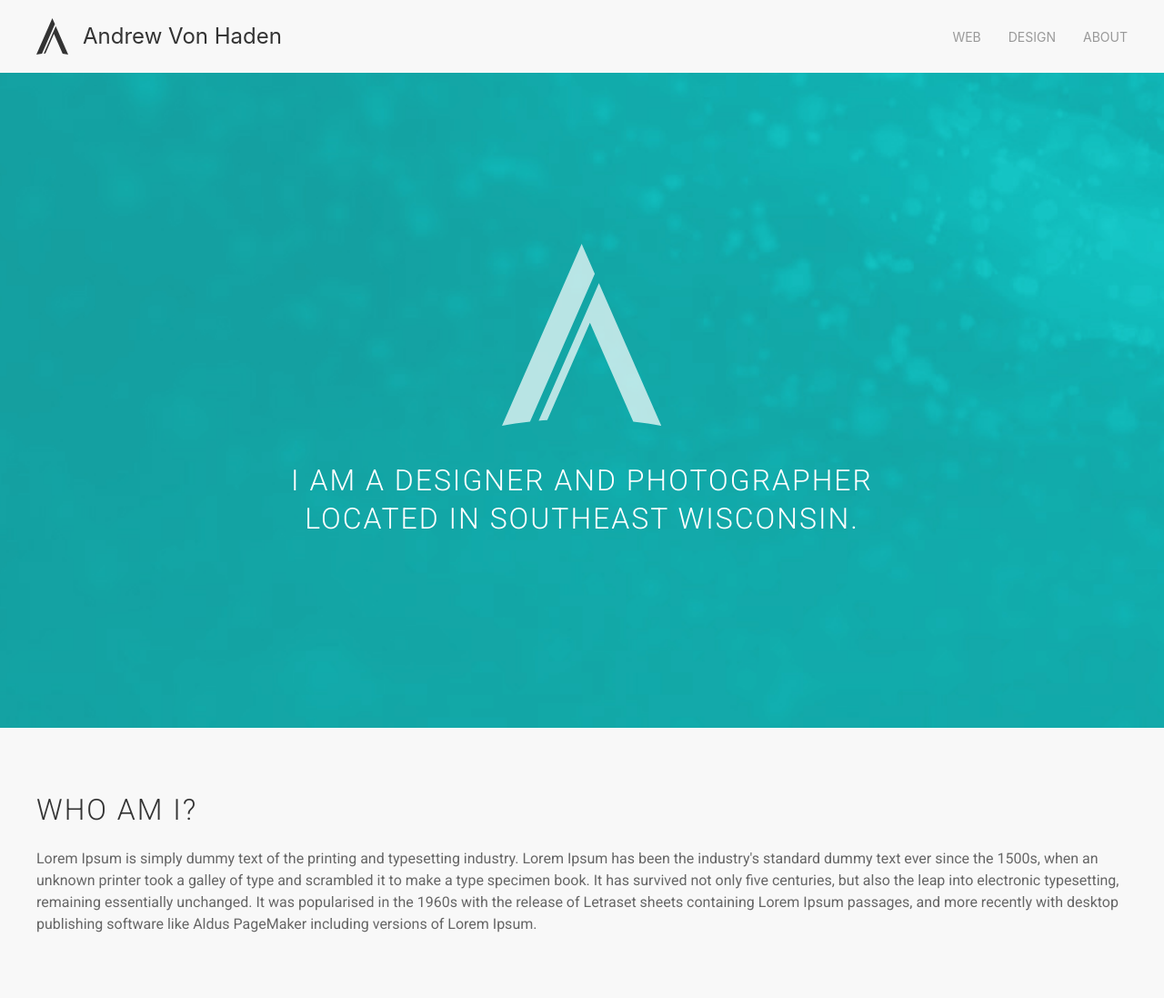
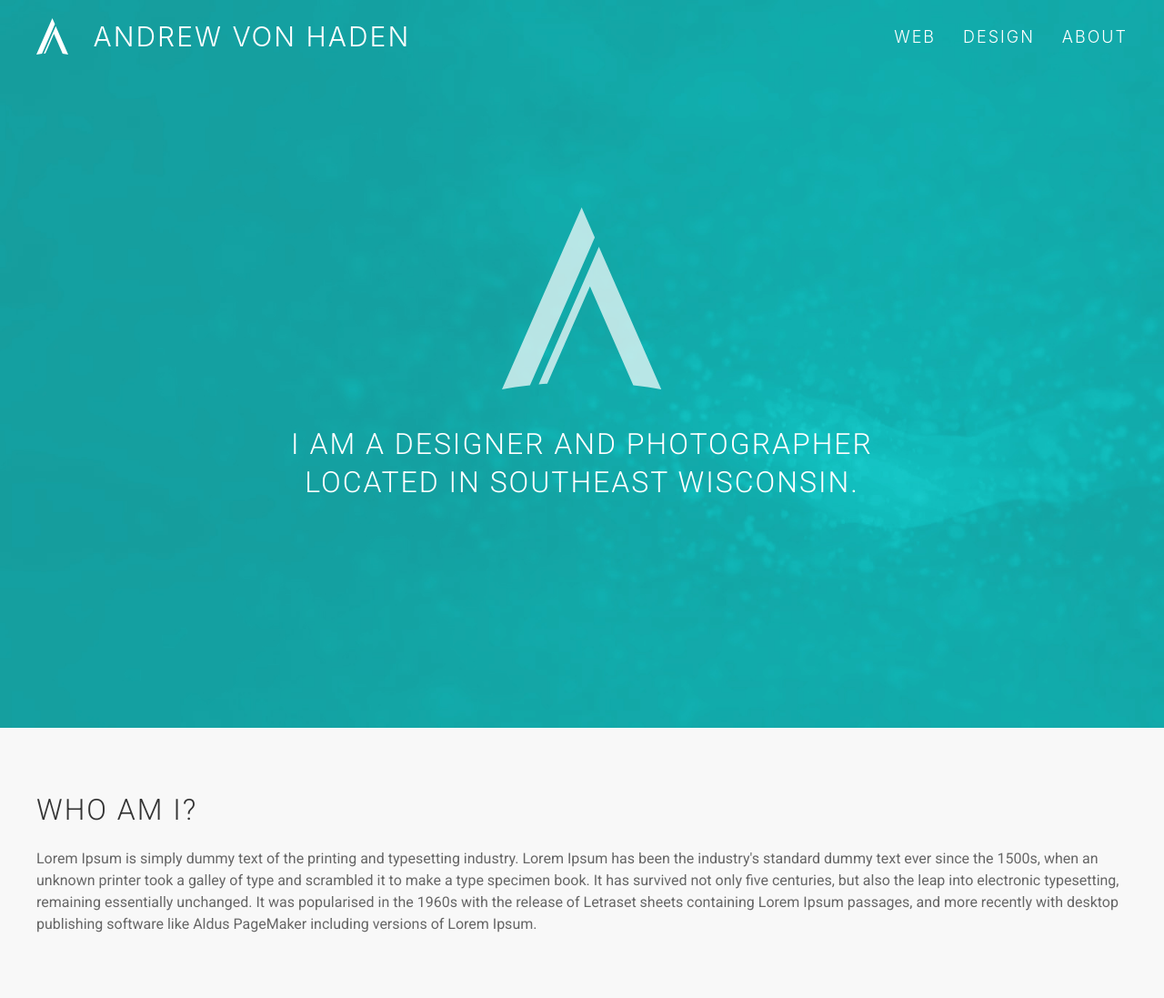
Before and after one commit to vonhaden/portfolio, a PHP site: page /index.html in a window 1280 px wide. Shown: the top 1097 px of the page at 91% size. Run offline with PHP 8.4, Linux system fonts and the light colour scheme; some libraries are stand-ins or nearby versions.

Commit message:
Added transparent navbar functionality

```diff
--- a/css/styles.css
+++ b/css/styles.css
@@ -85,9 +85,10 @@
 /*----------------------------------------------*\
 --------------------- Nav ------------------------
 \*----------------------------------------------*/
-.nav {
-  background-color: #4c4c4c !important;
+.uk-navbar-container {
+  transition: 0.5s;
 }
+
 .nav .uk-navbar {
   font-family: "Fira Sans", "Gill Sans", "Gill Sans MT", Arial, sans-serif;
   font-weight: 300;
@@ -97,6 +98,24 @@
 }
 .nav .uk-navbar .uk-logo {
   color: #fff;
+  font-size: 17px;
+  transition: 0.2s;
+}
+@media all and (min-width: 48em) {
+  .nav .uk-navbar .uk-logo {
+    font-size: 30px;
+  }
+}
+.nav .uk-navbar .uk-logo:hover {
+  color: #d9d9d9;
+}
+.nav .uk-navbar .uk-logo:hover svg {
+  color: #d9d9d9;
+}
+.nav .uk-navbar .uk-logo svg {
+  transition: 0.2s;
+  color: #049898;
+  margin-right: 20px;
 }
 .nav .uk-navbar .uk-navbar-right a {
   color: #fff;
@@ -110,13 +129,70 @@
     position: absolute;
     left: -40px;
     top: 80px;
-    padding: 10px 30px;
-    background-color: #4c4c4c;
+    padding: 20px 30px;
     width: 100vw;
   }
+  .nav .uk-navbar .nav-links li {
+    margin-bottom: 5px;
+  }
+  .nav .uk-navbar .nav-links li:last-of-type {
+    margin-bottom: 0;
+  }
   .nav .uk-navbar .nav-links a {
+    font-size: 16px;
     justify-content: left;
     min-height: 0;
+  }
+}
+@media all and (min-width: 75em) {
+  .nav .uk-navbar .nav-links a {
+    font-size: 18px;
+  }
+}
+
+.uk-navbar-transparent .uk-navbar .uk-logo {
+  color: #fff;
+}
+.uk-navbar-transparent .uk-navbar .uk-logo:hover {
+  color: #7fd1cd;
+}
+.uk-navbar-transparent .uk-navbar .uk-logo:hover svg {
+  color: #7fd1cd;
+}
+.uk-navbar-transparent .uk-navbar .uk-logo svg {
+  color: #fff;
+}
+.uk-navbar-transparent .uk-navbar .uk-navbar-right a {
+  color: #fff;
+}
+.uk-navbar-transparent .uk-navbar .uk-navbar-right a:hover {
+  color: #7fd1cd;
+}
+
+.uk-navbar-grey {
+  background-color: #4c4c4c !important;
+}
+.uk-navbar-grey .uk-navbar .uk-logo {
+  color: #fff;
+}
+.uk-navbar-grey .uk-navbar .uk-logo:hover {
+  color: #d9d9d9;
+}
+.uk-navbar-grey .uk-navbar .uk-logo:hover svg {
+  color: #d9d9d9;
+}
+.uk-navbar-grey .uk-navbar .uk-logo svg {
+  color: #049898;
+}
+.uk-navbar-grey .uk-navbar .uk-navbar-right a {
+  color: #fff;
+}
+.uk-navbar-grey .uk-navbar .uk-navbar-right a:hover {
+  color: #7fd1cd;
+}
+@media all and (min-width: 23.75em) and (max-width: 59.9375em) {
+  .uk-navbar-grey .uk-navbar .nav-links {
+    background-color: #4c4c4c;
   }
 }
 
--- a/index.html
+++ b/index.html
@@ -31,14 +31,19 @@
 <![endif]-->
 
 <!---------------------- NAVBAR ---------------------->
-<div class="uk-navbar-container uk-sticky" uk-sticky>
+<div class="uk-position-top">
+    <div class="nav uk-navbar-container uk-sticky uk-navbar-transparent"
+         uk-sticky="sel-target: .uk-navbar-container;
+                cls-active: uk-navbar-sticky uk-navbar-grey;
+                cls-inactive: uk-navbar-transparent;
+                top: 0">
         <div class="uk-container uk-container-expand">
             <nav class="uk-navbar">
 
                 <!-- LEFT -->
                 <div class="uk-navbar-left">
                     <a href="../" class="uk-navbar-item uk-logo">
-                    <img src="img/AVH-Logo.svg" height="40" class="uk-margin-small-right" alt="logo" uk-svg>
+                        <img src="img/AVH-Logo.svg" height="40" alt="logo" uk-svg>
                         Andrew Von Haden
                     </a>
                 </div>
@@ -65,11 +70,12 @@
         </div>
     </div>
 
+</div>
+
 
 <!-- BANNER -->
-<div class="banner uk-background-cover uk-light uk-flex"
+<div class="banner uk-background-fixed uk-background-cover uk-background-center-center uk-light uk-flex"
      uk-height-viewport="offset-top: true"
-     uk-parallax="bgy: 800"
      style="background-image: url('img/cover-bg.jpg');"
 >
     <div class="uk-width-1-2@m uk-text-center uk-margin-auto uk-margin-auto-vertical">
--- a/sass/_nav.scss
+++ b/sass/_nav.scss
@@ -2,8 +2,11 @@
 --------------------- Nav ------------------------
 \*----------------------------------------------*/
 
+.uk-navbar-container{
+    transition: 0.5s;
+}
+
 .nav {
-    background-color: $grey-dark !important;
 
     .uk-navbar {
 
@@ -13,6 +16,26 @@
 
         .uk-logo {
             color: $white;
+            font-size: 17px;
+            transition: 0.2s;
+
+            @include mappy-bp(md){
+                font-size: 30px;
+            }
+
+            &:hover {
+                color: $grey-light;
+
+                svg {
+                    color: $grey-light;
+                }
+            }
+
+            svg {
+                transition: 0.2s;
+                color: $teal;
+                margin-right: 20px;
+            }
         }
 
         .uk-navbar-right {
@@ -33,13 +56,32 @@
                 position: absolute;
                 left: -40px;
                 top: 80px;
-                padding: 10px 30px;
-                background-color: $grey-dark;
+                padding: 20px 30px;
                 width: 100vw;
 
+                li {
+                    margin-bottom: 5px;
+
+                    &:last-of-type {
+                        margin-bottom: 0;
+                    }
+                }
+
+
                 a {
+                    font-size: 16px;
                     justify-content: left;
                     min-height: 0;
+                }
+            }
+        }
+
+        // Desktop Nav
+        @include mappy-bp(xl) {
+            .nav-links {
+
+                a {
+                    font-size: 18px;
                 }
             }
         }
@@ -47,3 +89,80 @@
     }
 
 }
+
+.uk-navbar-transparent {
+
+    .uk-navbar {
+
+
+        .uk-logo {
+            color: $white;
+
+            &:hover {
+                color: $teal-light-1;
+
+                svg {
+                    color: $teal-light-1;
+                }
+            }
+
+            svg {
+                color: $white;
+            }
+        }
+
+        .uk-navbar-right {
+            a {
+                color: $white;
+
+                &:hover {
+                    color: $teal-light-1;
+                }
+            }
+        }
+
+    }
+}
+
+.uk-navbar-grey {
+    background-color: $grey-dark !important;
+
+    .uk-navbar {
+
+
+        .uk-logo {
+            color: $white;
+
+            &:hover {
+                color: $grey-light;
+
+                svg {
+                    color: $grey-light;
+                }
+            }
+
+            svg {
+                color: $teal;
+            }
+        }
+
+        .uk-navbar-right {
+            a {
+                color: $white;
+
+                &:hover {
+                    color: $teal-light-1;
+                }
+            }
+        }
+
+
+        // Mobile Nav
+        @include mappy-bp(xs lg) {
+            .nav-links {
+                background-color: $grey-dark;
+            }
+        }
+
+    }
+}
```
Also changed, not shown: includes/nav-transparent.php (added, +41 -0 lines), includes/nav.php (+12 -11 lines), 1 other file. Lines whose indentation alone changed are shown as unchanged.
